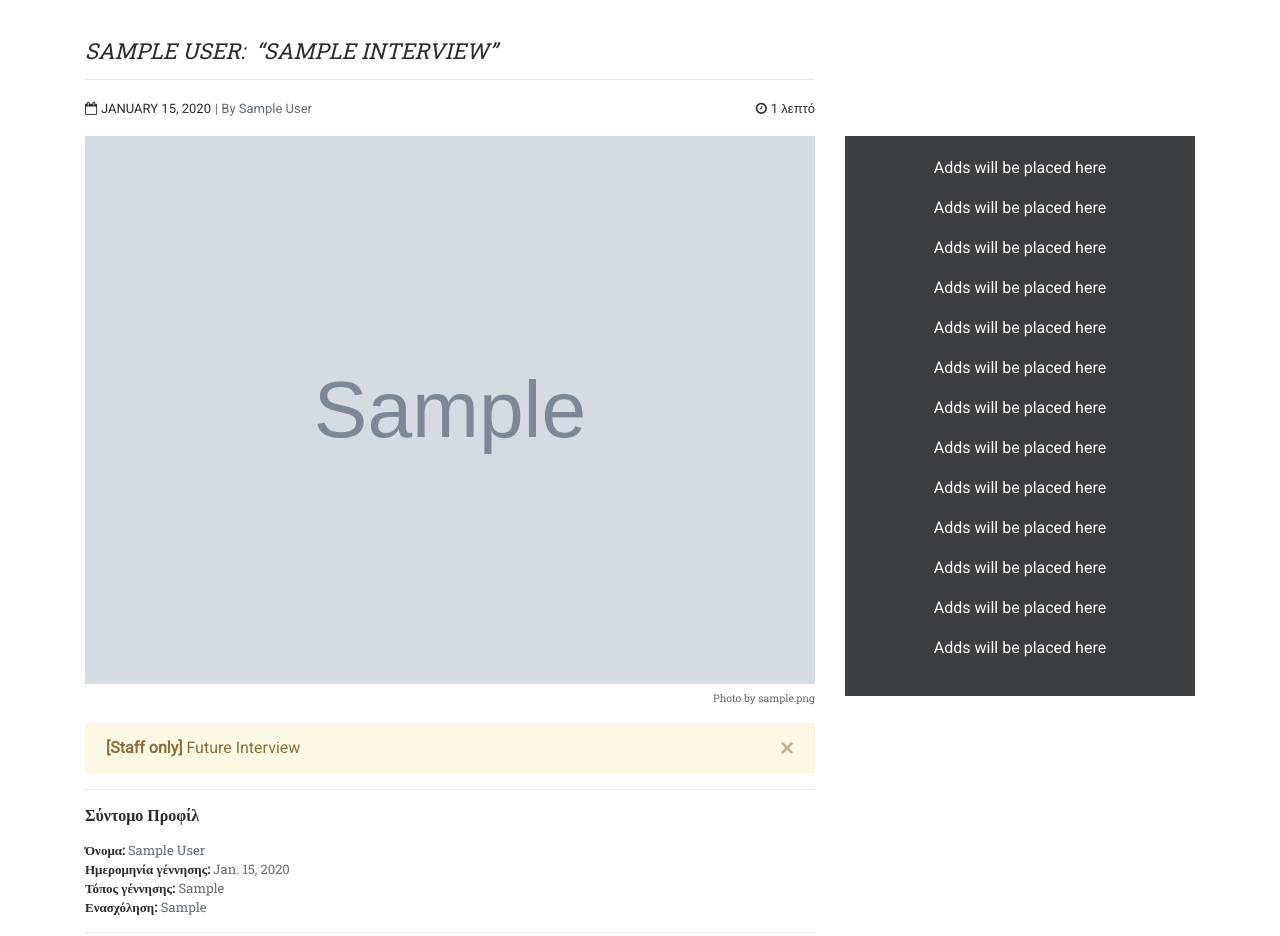
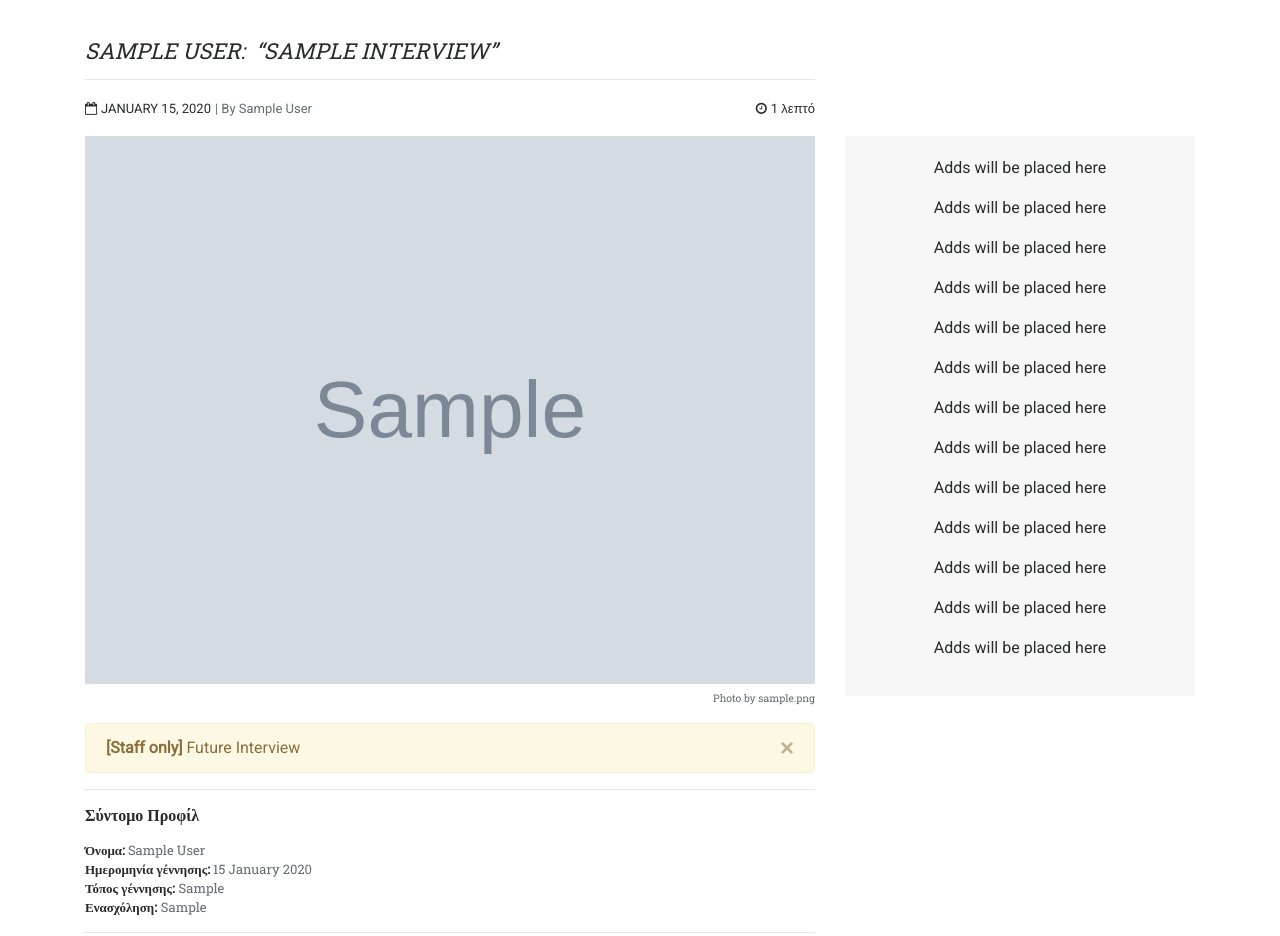
Before and after one commit to paulito272/thespotlight, a Django app: a page that uses src/templates/interview_detail.html in a window 1280 px wide. Shown: the part 57-993 px from the top of the page. Run offline with Django 3.2, Linux system fonts and the light colour scheme; tables that the repository leaves empty hold one stand-in row (values such as "Sample post"); grey boxes marked "Sample" are stand-in pictures; some libraries are stand-ins or nearby versions.

Commit message:
Minor fixes.

```diff
--- a/src/static/css/base.css
+++ b/src/static/css/base.css
@@ -131,8 +131,8 @@ body {
 }
 
 .adds {
-    background-color: #3c3f41;
-    color: #ffffff;
+    background-color: #f7f7f7;
+    color: #292b2c;
     padding: 20px;
 }
 
--- a/src/templates/interview_detail.html
+++ b/src/templates/interview_detail.html
@@ -110,7 +110,7 @@
 
                         {% if interview.interviewee.date_of_birth %}
                             <strong>Ημερομηνία γέννησης: </strong>
-                            <span>{{ interview.interviewee.date_of_birth }}</span>
+                            <span>{{ interview.interviewee.date_of_birth|date:"d E Y"}}</span>
                             <br>
                         {% endif %}
 
```
